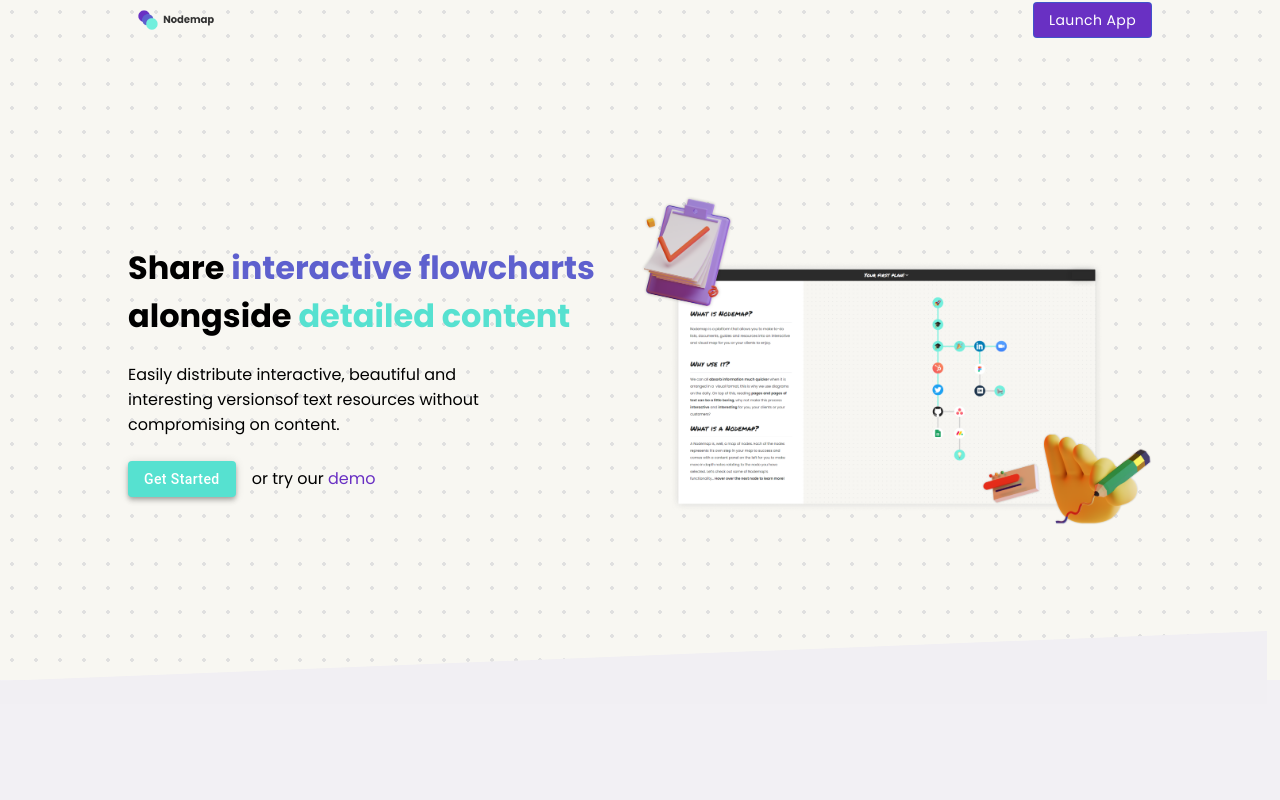
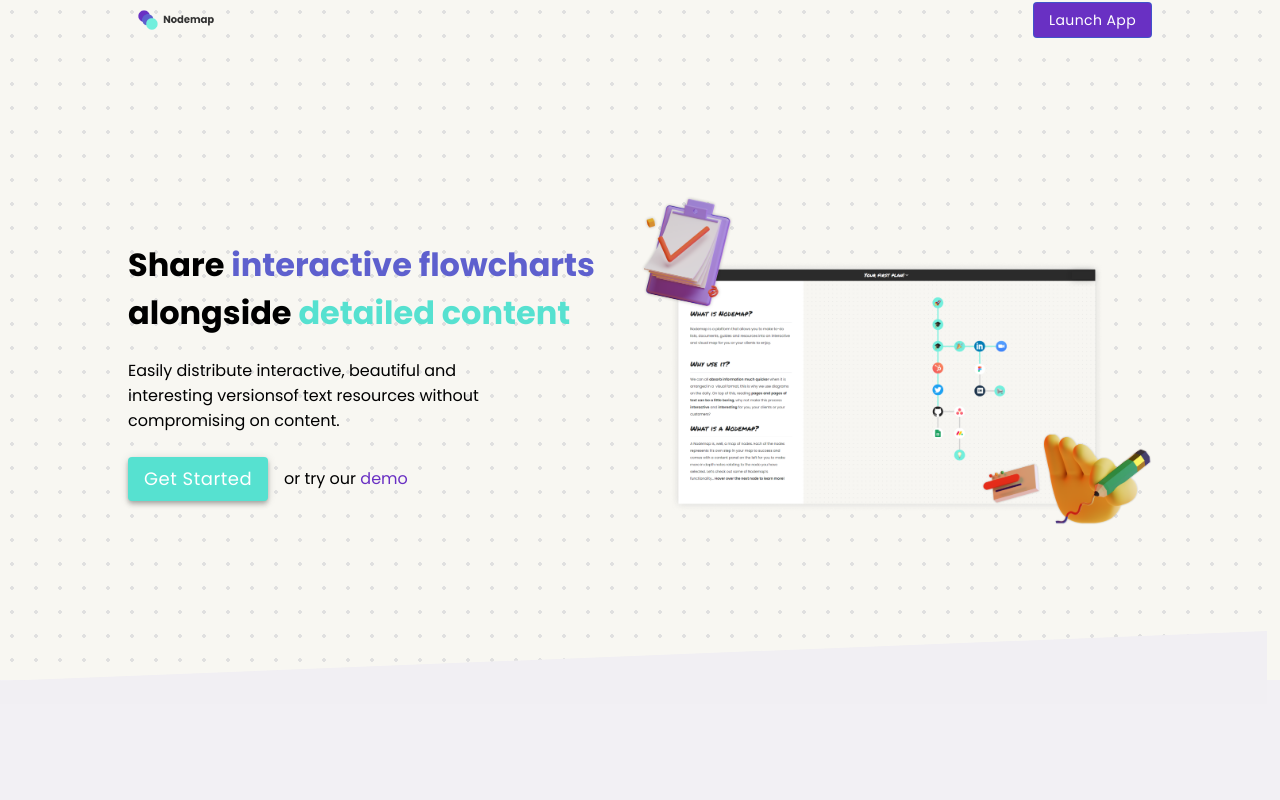
Before and after one commit to nikhilol/NodemapLandingPage, a Next.js app: page / in a window 1280 px wide. In both pictures the pointer is over the button 181 px from the left and 478 px from the top of the page. Shown: the top 800 px of the page. Built offline with nearby package versions, Linux system fonts and the light colour scheme.

Commit message:
button fix

```diff
--- a/styles/Home.module.css
+++ b/styles/Home.module.css
@@ -41,9 +41,6 @@
 
 .ctaGroup Button{
   box-shadow: 0 0 10px #b2b2b2;
-}
-
-.ctaButton{
   background: #6930C3;
   font-weight: normal;
   font-family: 'Poppins';
@@ -52,7 +49,7 @@
   text-transform: capitalize !important
 }
 
-.ctaButton:hover{
+.ctaGroup Button:hover{
   background: #56E1D0 !important;
 }
 
```
